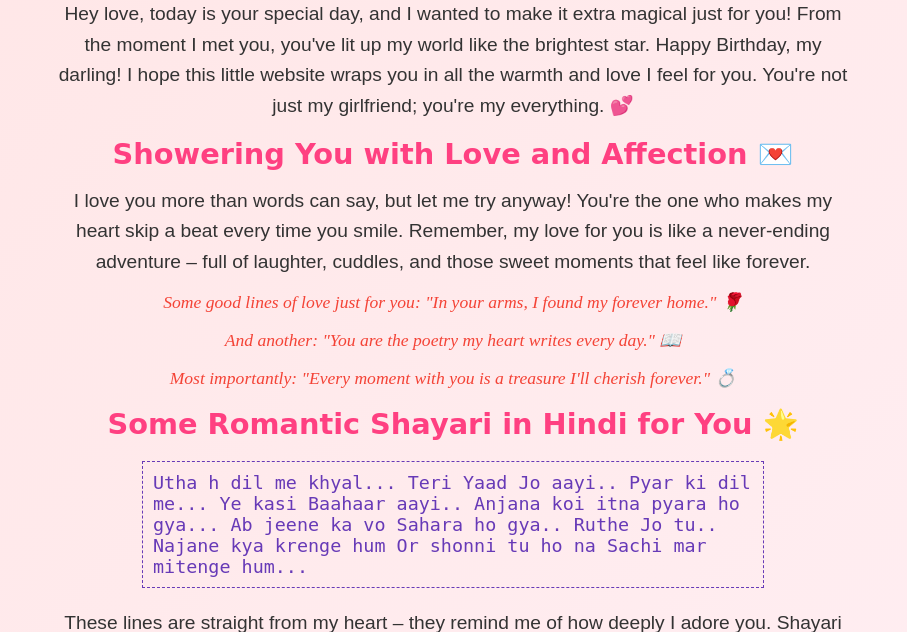
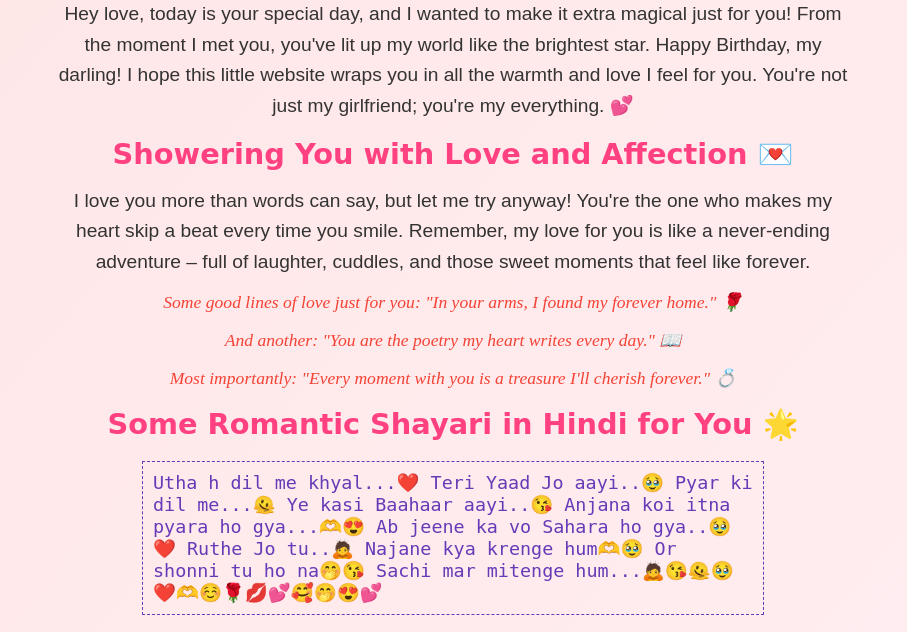
Before and after one commit to Devanshgiri7/Birthday-, a plain HTML site: page index.html in a window 1280 px wide. Shown: the part 123-755 px from the top of the page, without its empty margins (187-1094 px from the left). Drawn offline with Linux system fonts and the light colour scheme.

Commit message:
Update index.html

```diff
--- a/index.html
+++ b/index.html
@@ -82,16 +82,16 @@
 
     <h2>Some Romantic Shayari in Hindi for You 🌟</h2>
     <div class="shayari">
-        Utha h dil me khyal...
-                Teri Yaad Jo aayi..
-        Pyar ki dil me...
-               Ye kasi Baahaar aayi..
-        Anjana koi itna pyara ho gya...
-                Ab jeene ka vo Sahara ho gya..
-        Ruthe Jo tu..
-                 Najane kya krenge hum
-        Or shonni tu ho na
-                   Sachi mar mitenge hum...
+        Utha h dil me khyal...❤️
+                Teri Yaad Jo aayi..🥹
+        Pyar ki dil me...🫠
+               Ye kasi Baahaar aayi..😘
+        Anjana koi itna pyara ho gya...🫶😍
+                Ab jeene ka vo Sahara ho gya..🥹❤️
+        Ruthe Jo tu..🙇
+                 Najane kya krenge hum🫶🥹
+        Or shonni tu ho na🤭😘
+                   Sachi mar mitenge hum...🙇😘🫠🥹❤️🫶☺️🌹💋💕🥰🤭😍💕
     </div>
     <p>These lines are straight from my heart – they remind me of how deeply I adore you. Shayari feels like the perfect way to express the magic we share! 😊</p>
 
@@ -103,5 +103,6 @@
     <p class="memory">Celebrating every moment with you feels like a party – from our spontaneous road trips to quiet evenings at home, just being us. You've brought so much fun and adventure into my life, and I can't wait for more! Here's to us, my playful partner in crime. Let's keep making memories that we'll laugh about forever. ❤️</p>
 
     <p>Thank you for being you, my love. I hope this surprise makes your birthday as amazing as you are. Can't wait to celebrate with you in person! Muah! 💋</p>
+    <h1><en> HAPPIEST BIRTHDAY AVNI...💕🥳😍🤭🥰💋🌹☺️🫶❤️🥹🫠😘 I LOVE U MY LOVE...FOREVER AND EVER 🫶🌹💋</en></h1>
 </body>
 </html>
```
